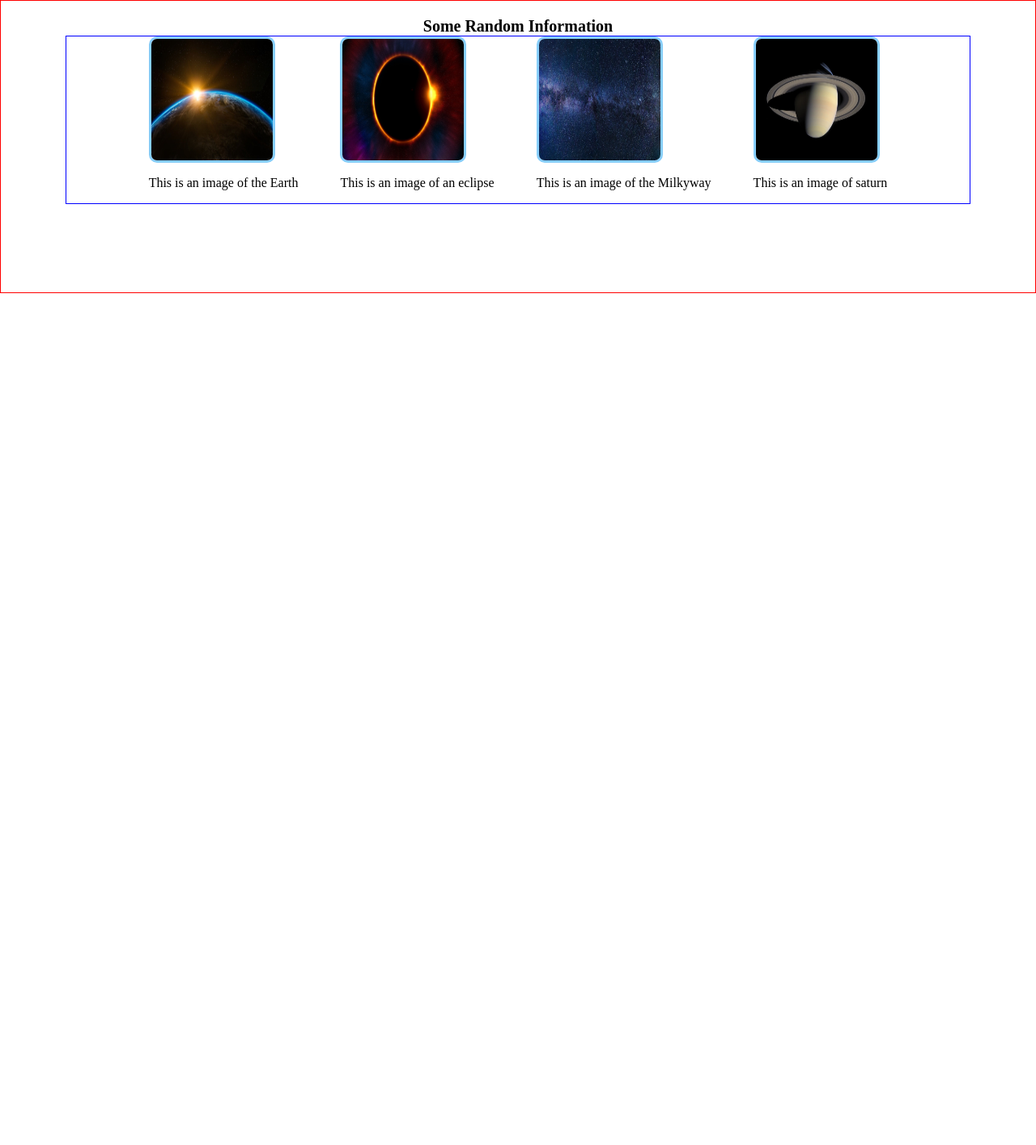
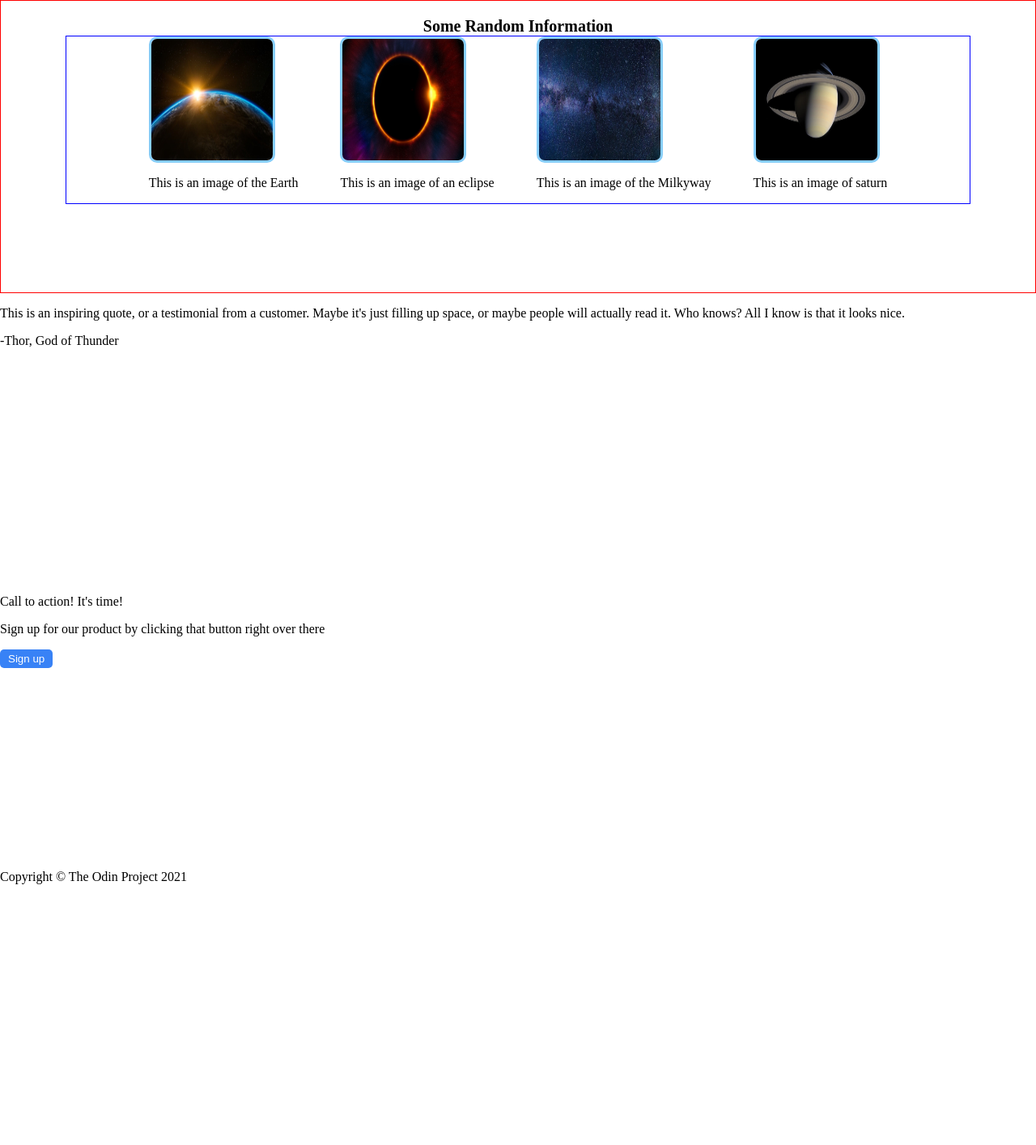
Before and after one commit to Zaandros/website-mockup, a plain HTML site: page index.html in a window 1280 px wide. Shown: the part 384-1798 px from the top of the page at 81% size. Before the commit the page ends 800 px from the top, so only its background shows below. Drawn offline with Linux system fonts and the light colour scheme.

Commit message:
added in last two quarters of the webpage and footer

```diff
--- a/index.html
+++ b/index.html
@@ -44,19 +44,19 @@
 
             <div class="images">
                 <div class="content-images">
-                    <img src="./img/earth.jpg">
+                    <img src="./img/earth.jpg" alt="Sun rising behind image of the Earth">
                     <p class="image-text">This is an image of the Earth</p>
                 </div>
                 <div class="content-images">
-                    <img src="./img/eclipse.jpg">
+                    <img src="./img/eclipse.jpg" alt="Total solar eclipse">
                     <p class="image-text">This is an image of an eclipse</p>
                 </div>
                 <div class="content-images">
-                    <img src="./img/milky-way.jpg">
+                    <img src="./img/milky-way.jpg" alt="image of the Milkyway as seen from Earth">
                     <p class="image-text">This is an image of the Milkyway</p>
                 </div>
                 <div class="content-images">
-                    <img src="./img/saturn.jpg">
+                    <img src="./img/saturn.jpg" alt="Photograph of Saturn taken up close">
                     <p class="image-text">This is an image of saturn</p>
                 </div>
 
@@ -64,6 +64,30 @@
 
         </div>
 
+        <div class="third-quarter">
+            <div class="content">
+            <p class="paragraph">This is an inspiring quote, or a testimonial from a customer.
+                Maybe it's just filling up space, or maybe people will actually
+                read it. Who knows? All I know is that it looks nice.
+            </p>
+            <div class="quote">-Thor, God of Thunder</div>
+            </div>
+        </div>
+
+        <div class="fourth-quarter">
+            <div class="popup">
+                <div class="popup-content">
+                <p class="popup-header">Call to action! It's time!</p>
+                <p class="popup-text">Sign up for our product by clicking that button right over there</p>
+                </div>
+                <button class="sign-up">Sign up</button>
+            </div>
+
+
+        </div>
+                <div class="footer">
+                    <div class="copyright">Copyright <span>&#169</span> The Odin Project 2021</div>
+                </div>
     </div>
 </body>
 </html>
```
